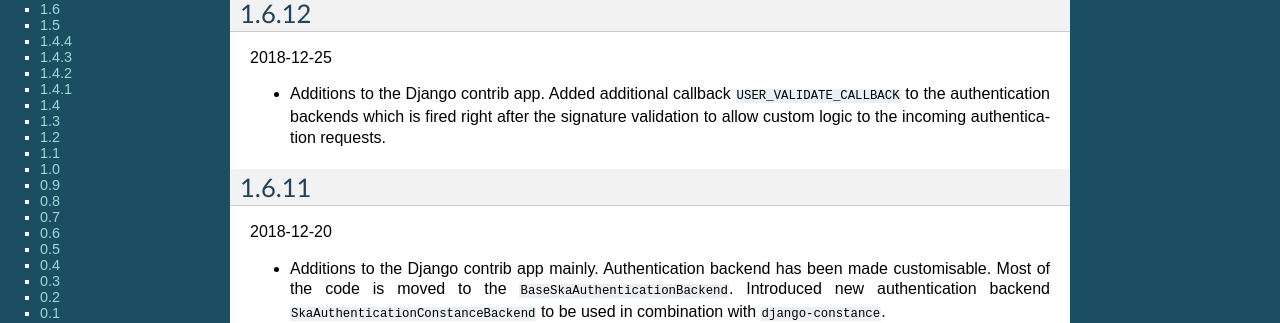
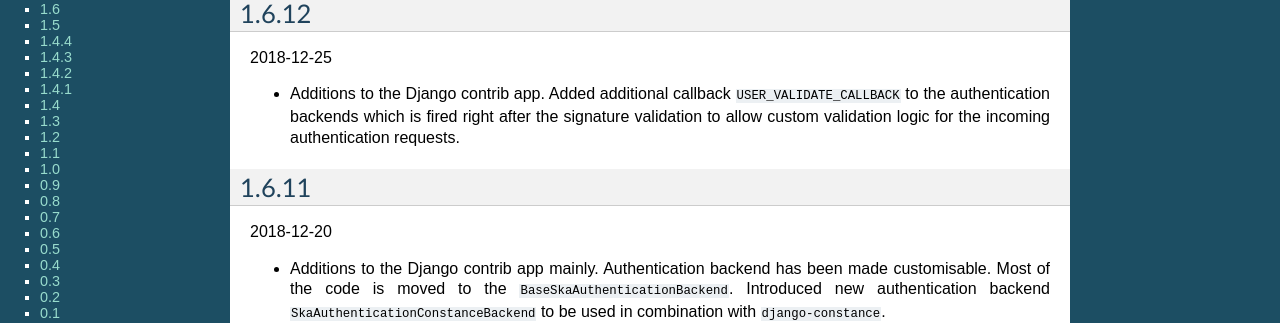
Before and after one commit to barseghyanartur/ska, a Sphinx documentation site: the page built from docs/changelog.rst, in a window 1280 px wide and 900 px high. Shown: the part 281-604 px from the top of the window. Built offline with Sphinx 7.4.7, drawn with Linux system fonts in a browser that asks for light colours; pages that are not in the unit, such as notebooks, are missing from menus.

Commit message:
changelog updated

```diff
--- a/CHANGELOG.rst
+++ b/CHANGELOG.rst
@@ -21,8 +21,8 @@ are used for versioning (schema follows below):
 
 - Additions to the Django contrib app. Added additional callback
   ``USER_VALIDATE_CALLBACK`` to the authentication backends which is fired
-  right after the signature validation to allow custom logic to the incoming
-  authentication requests.
+  right after the signature validation to allow custom validation logic for
+  the incoming authentication requests.
 
 1.6.11
 ------
--- a/docs/changelog.rst
+++ b/docs/changelog.rst
@@ -21,8 +21,8 @@ are used for versioning (schema follows below):
 
 - Additions to the Django contrib app. Added additional callback
   ``USER_VALIDATE_CALLBACK`` to the authentication backends which is fired
-  right after the signature validation to allow custom logic to the incoming
-  authentication requests.
+  right after the signature validation to allow custom validation logic for
+  the incoming authentication requests.
 
 1.6.11
 ------
```
